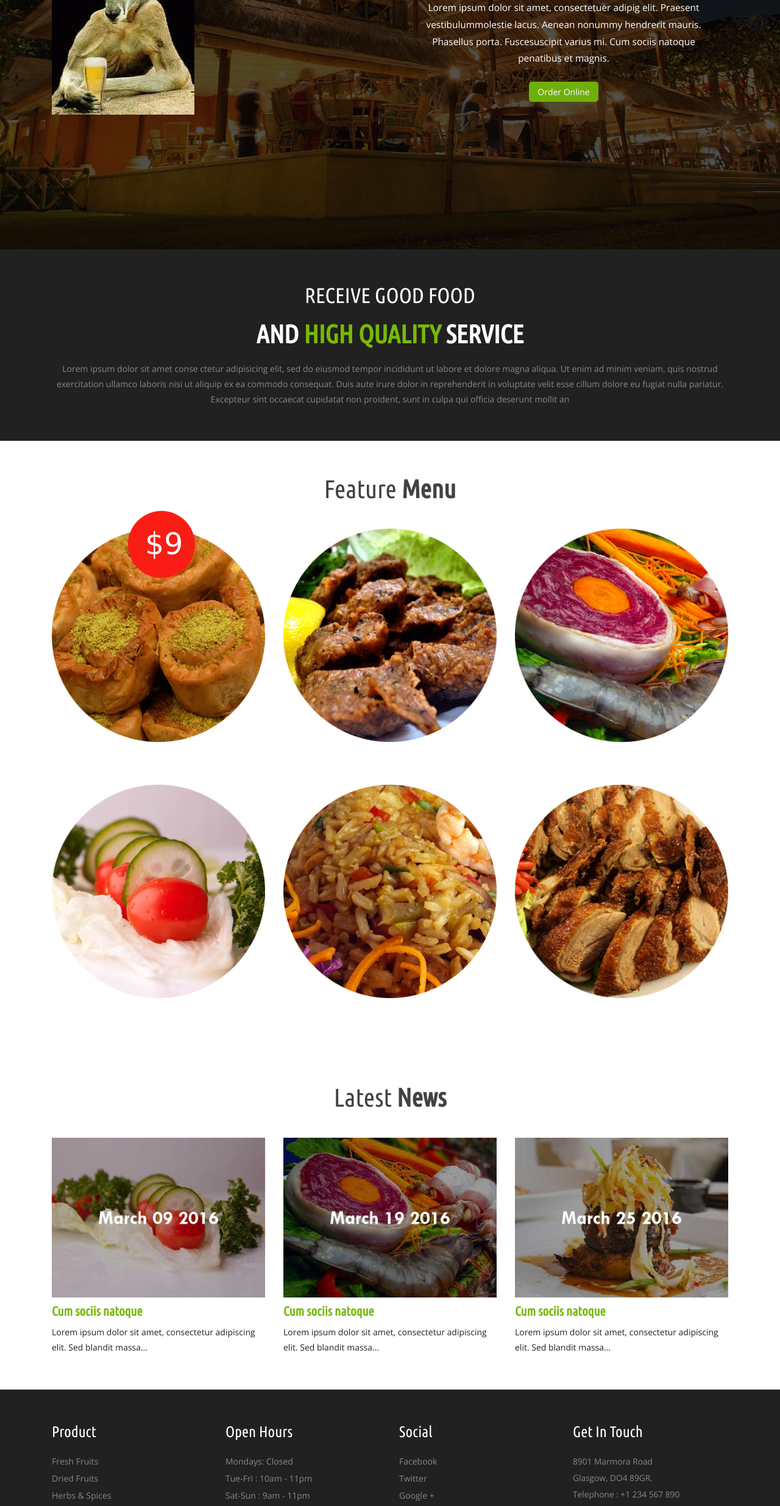
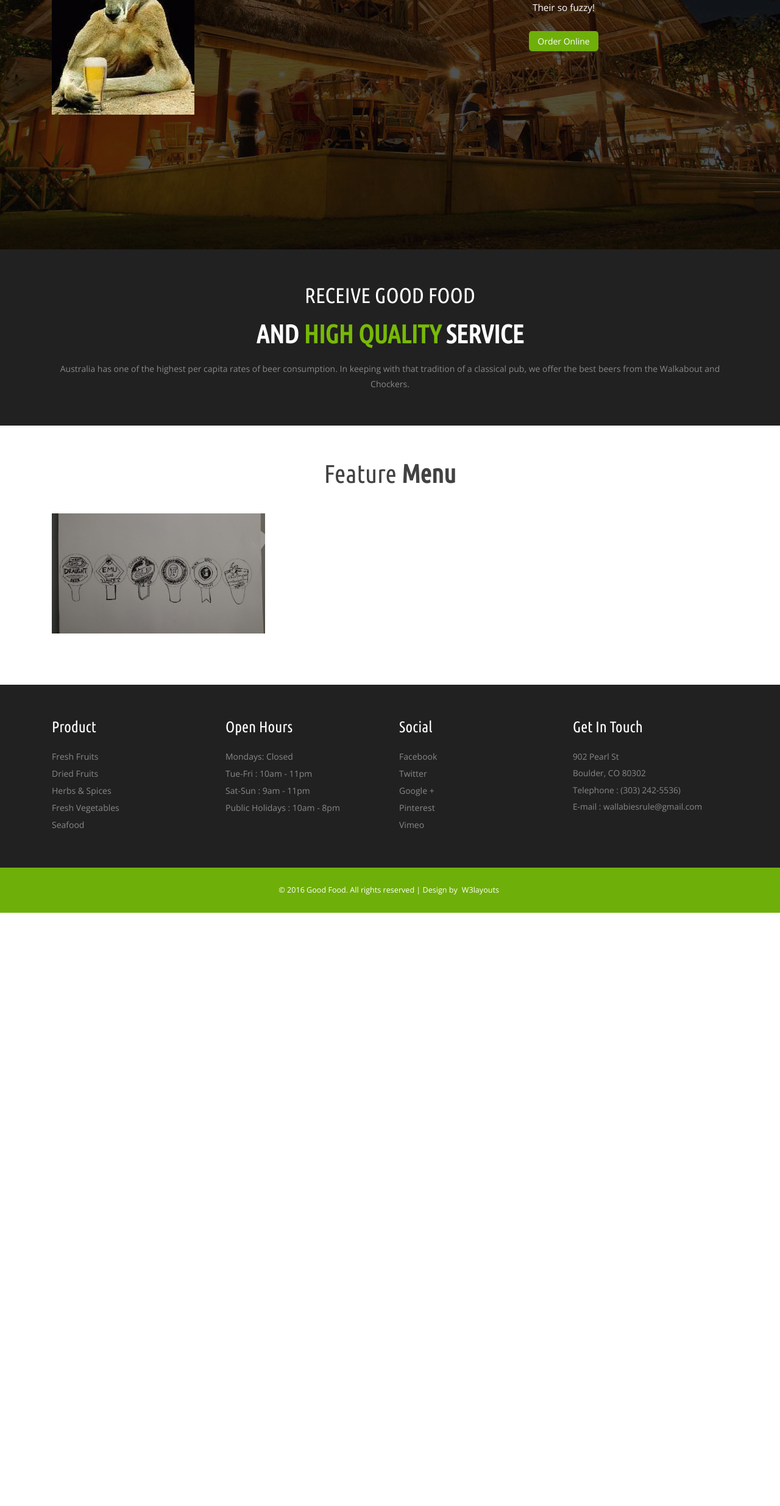
Before and after one commit to FalconerTC/CrunchyWallaby, a plain HTML site: page index.html in a window 1280 px wide. Shown: the part 330-2800 px from the top of the page at 61% size. After the commit the page ends 1827 px from the top, so only its background shows below. Drawn offline with nearby package versions, Linux system fonts and the light colour scheme; a web font is replaced by a local one.

Commit message:
More replacement stuff

```diff
--- a/index.html
+++ b/index.html
@@ -87,8 +87,6 @@ Smartphone Compatible web template, free webdesigns for Nokia, Samsung, LG, Sony
                 <a href="#" class="dropdown-toggle" data-toggle="dropdown" role="button" aria-haspopup="true" aria-expanded="false">Gallery <span class="caret"></span></a>
                 <ul class="dropdown-menu">
                   <li><a href="gallery.html">Gallery 1</a></li>
-                  <li><a href="gallery.html">Gallery 2</a></li>
-                  <li><a href="gallery.html">Gallery 3</a></li>
                 </ul>
               </li>
               <li><a href="contact.html">Contact</a></li>
@@ -108,8 +106,8 @@ Smartphone Compatible web template, free webdesigns for Nokia, Samsung, LG, Sony
                   <img src="images/crunchy.jpg" class="img-responsive" alt="/">
                 </div>
                 <div class="col-md-6 cap">
-                  <h3>The highest quality </h3>
-                  <p>Lorem ipsum dolor sit amet, consectetuer adipig elit. Praesent vestibulummolestie lacus. Aenean nonummy hendrerit mauris. Phasellus porta. Fuscesuscipit varius mi. Cum sociis natoque penatibus et magnis.</p>
+                  <h3>The highest quality</h3>
+                  <p>Just look at that picture. Amazing.</p>
                   <a class="button" data-toggle="modal" data-target="#myModal1" href="#">order online</a>
                 </div>
               </div>
@@ -121,8 +119,8 @@ Smartphone Compatible web template, free webdesigns for Nokia, Samsung, LG, Sony
                   <img src="images/crunchy2.jpg" class="img-responsive" alt="/">
                 </div>
                 <div class="col-md-6 cap">
-                  <h3>made specially for u </h3>
-                  <p>Lorem ipsum dolor sit amet, consectetuer adipig elit. Praesent vestibulummolestie lacus. Aenean nonummy hendrerit mauris. Phasellus porta. Fuscesuscipit varius mi. Cum sociis natoque penatibus et magnis.</p>
+                  <h3>Wallabies are cool</h3>
+                  <p>Their so fuzzy!</p>
                   <a class="button" data-toggle="modal" data-target="#myModal1" href="#">order online</a>
                 </div>
               </div>
@@ -142,8 +140,7 @@ Smartphone Compatible web template, free webdesigns for Nokia, Samsung, LG, Sony
       <div class="container">
         <h3>RECEIVE GOOD FOOD </h3>
         <h2>AND <span>HIGH QUALITY</span> SERVICE</h2>
-        <p>Lorem ipsum dolor sit amet conse ctetur adipisicing elit, sed do eiusmod tempor incididunt ut labore et dolore magna aliqua. Ut enim ad minim veniam, quis nostrud exercitation ullamco laboris nisi ut aliquip ex ea commodo consequat. Duis aute
-          irure dolor in reprehenderit in voluptate velit esse cillum dolore eu fugiat nulla pariatur. Excepteur sint occaecat cupidatat non proident, sunt in culpa qui officia deserunt mollit an</p>
+        <p>Australia has one of the highest per capita rates of beer consumption. In keeping with that tradition of a classical pub, we offer the best beers from the Walkabout and Chockers.</p>
       </div>
     </div>
     <!--high-->
@@ -153,40 +150,8 @@ Smartphone Compatible web template, free webdesigns for Nokia, Samsung, LG, Sony
         <h3><span>feature</span> menu</h3>
         <div class="feature-grids">
           <div class="col-md-4 feature-grid">
-            <img src="images/m1.png" class="img-responsive" alt="/">
-            <div class="rate rate1">
-              <h5>$9</h5>
-            </div>
+            <img src="images/back.jpg" class="img-responsive" alt="/">
           </div>
-          <div class="col-md-4 feature-grid">
-            <img src="images/m2.png" class="img-responsive" alt="/">
-            <div class="rate">
-              <h5>$9</h5>
-            </div>
-          </div>
-          <div class="col-md-4 feature-grid">
-            <img src="images/m3.png" class="img-responsive" alt="/">
-            <div class="rate">
-              <h5>$9</h5>
-            </div>
-          </div>
-          <div class="col-md-4 feature-grid">
-            <img src="images/m4.png" class="img-responsive" alt="/">
-            <div class="rate">
-              <h5>$9</h5>
-            </div>
-          </div>
-          <div class="col-md-4 feature-grid">
-            <img src="images/m5.png" class="img-responsive" alt="/">
-            <div class="rate">
-              <h5>$9</h5>
-            </div>
-          </div>
-          <div class="col-md-4 feature-grid">
-            <img src="images/m6.png" class="img-responsive" alt="/">
-            <div class="rate">
-              <h5>$9</h5>
-            </div>
           </div>
           <div class="clearfix"></div>
         </div>
@@ -197,29 +162,6 @@ Smartphone Compatible web template, free webdesigns for Nokia, Samsung, LG, Sony
 
     <!--post-->
     <!--news-->
-    <div class="new-section">
-      <div class="container">
-        <h3><span>latest</span> news</h3>
-        <div class="news-grids">
-          <div class="col-md-4 new-grid">
-            <a href="#" class="mask"><img src="images/n1.jpg" alt="image" class="img-responsive zoom-img"></a>
-            <h4><a href="#">Cum sociis natoque</a></h4>
-            <p>Lorem ipsum dolor sit amet, consectetur adipiscing elit. Sed blandit massa…</p>
-          </div>
-          <div class="col-md-4 new-grid">
-            <a href="#" class="mask"><img src="images/n2.jpg" alt="image" class="img-responsive zoom-img"></a>
-            <h4><a href="#">Cum sociis natoque</a></h4>
-            <p>Lorem ipsum dolor sit amet, consectetur adipiscing elit. Sed blandit massa…</p>
-          </div>
-          <div class="col-md-4 new-grid">
-            <a href="#" class="mask"><img src="images/n3.jpg" alt="image" class="img-responsive zoom-img"></a>
-            <h4><a href="#">Cum sociis natoque</a></h4>
-            <p>Lorem ipsum dolor sit amet, consectetur adipiscing elit. Sed blandit massa…</p>
-          </div>
-          <div class="clearfix"></div>
-        </div>
-      </div>
-    </div>
     <!--news-->
     <!--footer-->
     <div class="footer-section">
@@ -256,11 +198,10 @@ Smartphone Compatible web template, free webdesigns for Nokia, Samsung, LG, Sony
           </div>
           <div class="col-md-3 footer-grid">
             <h4>Get In Touch</h4>
-            <p>8901 Marmora Road</p>
-            <p>Glasgow, DO4 89GR.</p>
-            <p>Telephone : +1 234 567 890</p>
-            <p>FAX : + 1 234 567 890</p>
-            <p>E-mail : <a href="mailto:example@mail.com"> example@mail.com</a></p>
+            <p>902 Pearl St</p>
+            <p>Boulder, CO 80302</p>
+            <p>Telephone : (303) 242-5536)</p>
+            <p>E-mail : <a href="mailto:example@mail.com"> wallabiesrule@gmail.com</a></p>
 
           </div>
           <div class="clearfix"></div>
```
Also changed, not shown: about.html (+2 -5 lines), contact.html (+0 -2 lines), gallery.html (+9 -31 lines), images/back.jpg (added), images/g1.jpg, images/g2.jpg, images/g3.jpg, images/g4.jpg (deleted), images/g5.jpg (deleted), images/g7.jpg (deleted), images/g8.jpg (deleted), images/g9.jpg (deleted).
